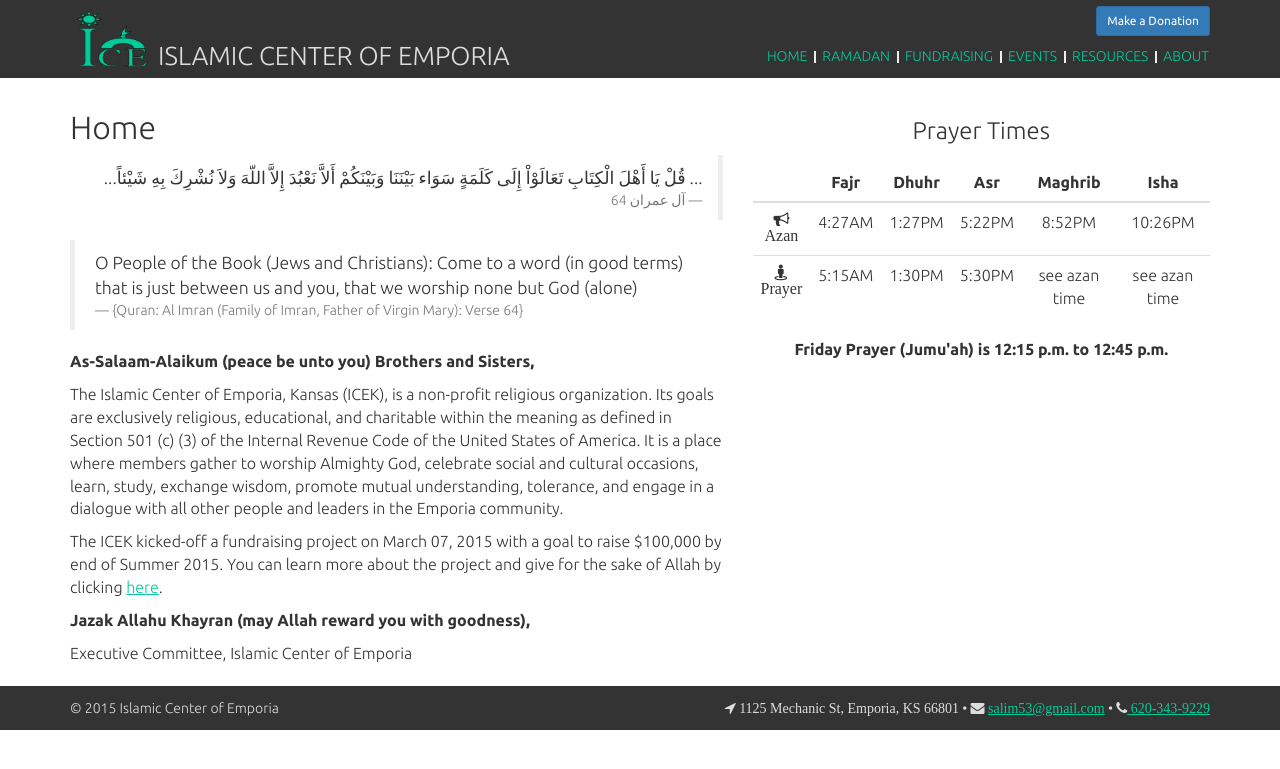
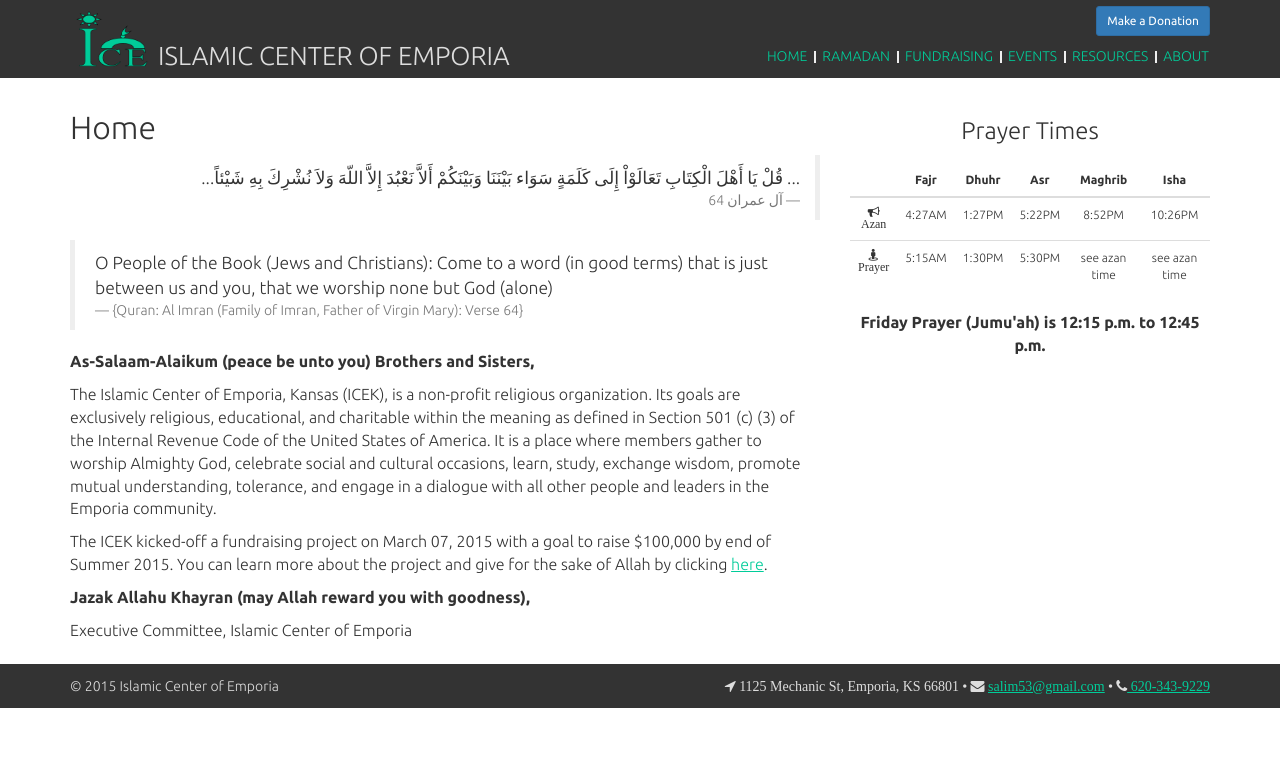
Before and after one commit to fourfridays/fourfridays.github.io, a Jekyll site: the page built from 1-index.html, in a window 1280 px wide. Shown: the top 769 px of the page. Built offline with Jekyll 4.4.1, drawn with Linux system fonts in a browser that asks for light colours; nearby versions of some CDN libraries.

Commit message:
Adjusted prayer time for mobile device

```diff
--- a/_layouts/page.html
+++ b/_layouts/page.html
@@ -1,14 +1,14 @@
 ---
 layout: default
 ---
-<div class="col-xs-12 col-md-7">
+<div class="col-xs-12 col-md-8">
   <h1 class="post-title">{{ page.title }}</h1>
   <article>
     {{ content }}
   </article>
 </div>
 
-<div class="col-xs-12 col-md-5">
+<div class="col-xs-12 col-md-4">
   <table class="table prayerTimes">
     <caption><h3>Prayer Times</h3></caption>
     <thead>
--- a/css/main.scss
+++ b/css/main.scss
@@ -136,6 +136,7 @@
 table.prayerTimes, th, caption {
   text-align: center;
   color: $text-color;
+  font-size: 12px;
 }
 
 /* ==========================================================================
@@ -198,3 +199,9 @@
     }
   }
 }
+
+@media (max-width: 727px) {
+  .table > tbody > tr > td, .table > tbody > tr > th, .table > tfoot > tr > td, .table > tfoot > tr > th, .table > thead > tr > td, .table > thead > tr > th {
+    padding: 5px;
+  }
+}
```
